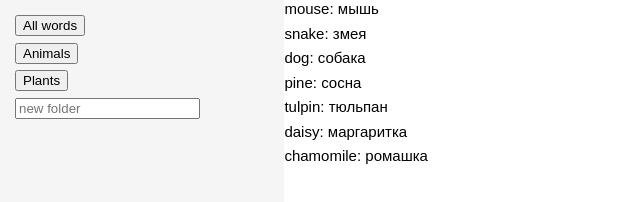
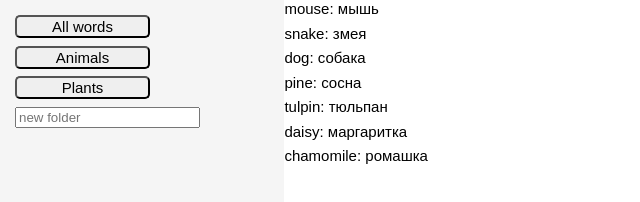
Before and after one commit to reginPekin/Vocabulary, a React app: page / in a window 1280 px wide. Shown: the whole page, without its empty margins (0-640 px from the left). Built offline with nearby package versions, Linux system fonts and the light colour scheme.

Commit message:
bottom css

```diff
--- a/src/Components/FolderBox/FolderBox.module.css
+++ b/src/Components/FolderBox/FolderBox.module.css
@@ -1,3 +1,6 @@
 .boxFolder {
   margin-bottom: 0.5em;
+  width: 9em;
+  font-size: 15px;
+  border-radius: 5px;
 }
```
